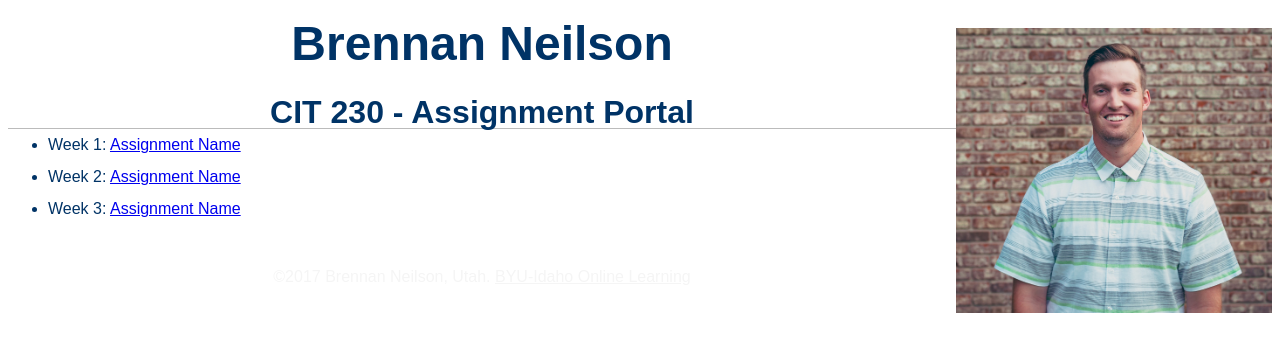
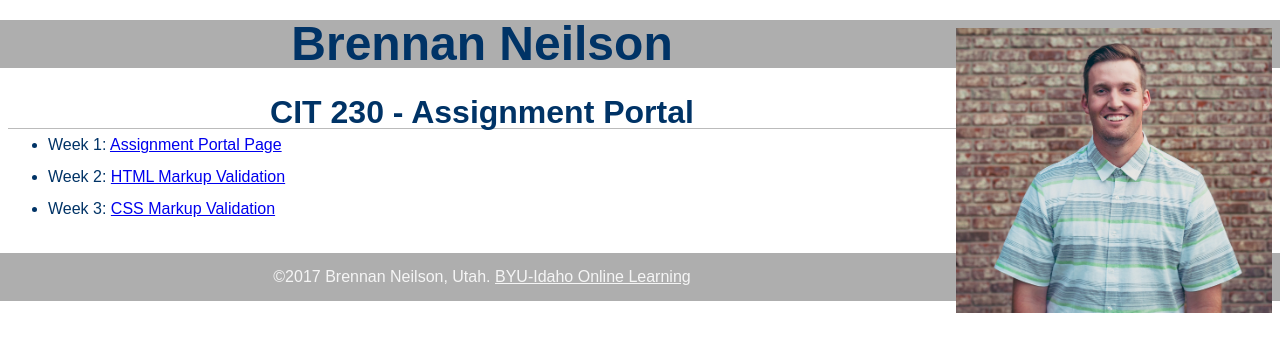
Before and after one commit to bvneilson/cit230, a website: page public/index.html in a window 1280 px wide. Drawn offline with Linux system fonts and the light colour scheme.

Commit message:
Assignment 1

```diff
--- a/public/index.html
+++ b/public/index.html
@@ -21,9 +21,9 @@
     	<main>
     		<h2>CIT 230 - Assignment Portal</h2>
     		<ul>
-    			<li>Week 1: <a href="#">Assignment Name</a></li>
-    			<li>Week 2: <a href="#">Assignment Name</a></li>
-    			<li>Week 3: <a href="#">Assignment Name</a></li>
+    			<li>Week 1: <a href="#">Assignment Portal Page</a></li>
+    			<li>Week 2: <a href="#">HTML Markup Validation</a></li>
+    			<li>Week 3: <a href="#">CSS Markup Validation</a></li>
     		</ul>
     	</main>
     	<footer>
--- a/public/styles/main.css
+++ b/public/styles/main.css
@@ -30,7 +30,7 @@ header, main, footer {
 
 header, footer, footer a {
     text-align: center;
-    background-color: #fff;
+    background-color: #aeaeae;
     color: whitesmoke;
 }
 
```
